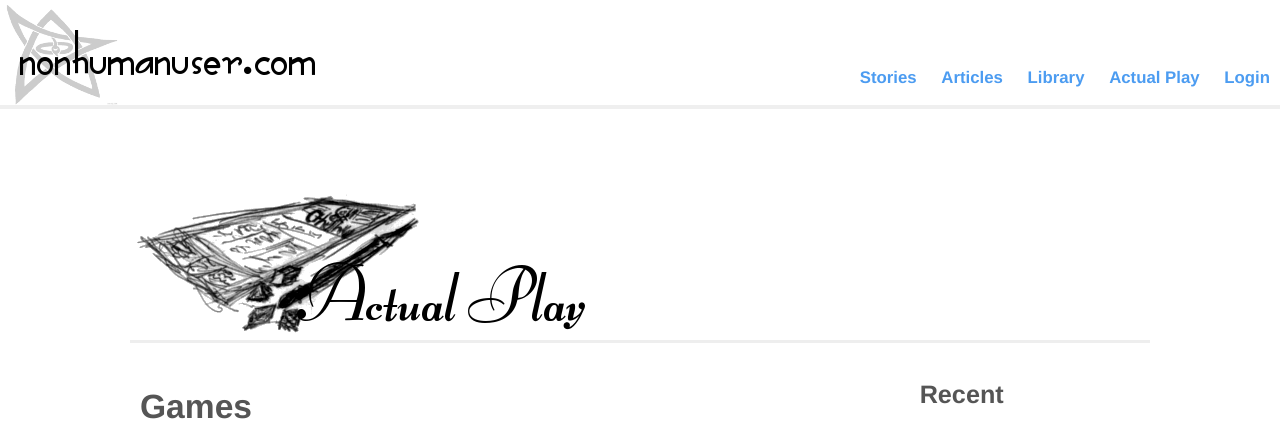
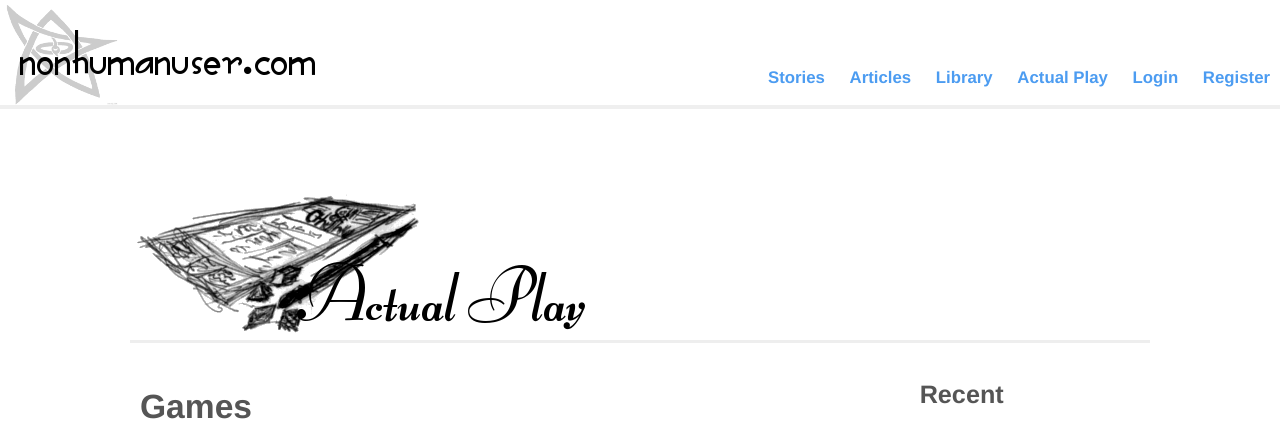
Before and after one commit to bane138/nonhumanuser, a Django app: a page that uses templates/head.html in a window 1280 px wide. Shown: the top 424 px of the page. Run offline with Django 3.2, Linux system fonts and the light colour scheme; tables that the repository leaves empty hold one stand-in row (values such as "Sample post"); parts of the project's set-up code (start-up, migrations or seed data) failed here and were passed over.

Commit message:
add login and register links

```diff
--- a/templates/head.html
+++ b/templates/head.html
@@ -8,7 +8,12 @@
 			<li><a href="/articles">Articles</a></li>
 			<li><a href="/library">Library</a></li>
 			<li><a href="/actual_play">Actual Play</a></li>
+			{% if user.is_authenticated %}
+			<li><a href="/profile/{{ user.pk }}">{{ user.username }}</a></li>
+			{% else %}
 			<li><a href="/login">Login</a></li>
+			{% endif %}
+			<li><a href="/register">Register</a></li>
 		</ul>
 	</nav>
 </header>
```
